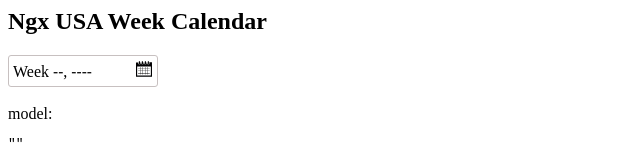
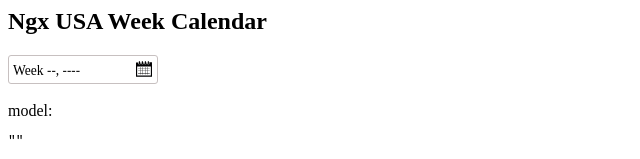
Before and after one commit to huymach91/ngx-usa-week-calendar, an Angular app: page / in a window 1280 px wide. Shown: the top 159 px of the page, without its empty margins (0-640 px from the left). Built offline with nearby package versions, Linux system fonts and the light colour scheme.

Commit message:
2 files modified

```diff
--- a/src/app/usa-week-calendar/usa-week-calendar.component.scss
+++ b/src/app/usa-week-calendar/usa-week-calendar.component.scss
@@ -3,10 +3,10 @@
   border: 1px solid rgb(199, 192, 192);
   padding: 4px;
   position: relative;
-  min-height: 19px;
+  min-height: 15px;
   border-radius: 3px;
   -webkit-border-radius: 3px;
-  font-size: 1rem;
+  font-size: 0.85em;
   display: flex;
   align-items: center;
   justify-content: start;
--- a/src/app/usa-week-calendar/usa-week-calendar.component.ts
+++ b/src/app/usa-week-calendar/usa-week-calendar.component.ts
@@ -127,7 +127,7 @@ export class USAWeekCalendarComponent implements OnInit, AfterViewInit {
     // case 1: arrow left, arrow right
     if (
       this.weekNumber.contains(selection.anchorNode) &&
-      key === 'ArrowRight'
+      (key === 'ArrowRight' || key === 'Tab')
     ) {
       setTimeout(() => this.onClickYear());
     }
@@ -140,7 +140,10 @@ export class USAWeekCalendarComponent implements OnInit, AfterViewInit {
       this.weekNumber.contains(selection.anchorNode) &&
       (key === 'Backspace' || key === 'Delete')
     ) {
+      // reset
       this.display.weekNumber = '--';
+      this.weekNumberReplaceIndex = 1;
+      // node selection
       this.selectWeekNumberNode();
     }
 
@@ -148,7 +151,10 @@ export class USAWeekCalendarComponent implements OnInit, AfterViewInit {
       this.year.contains(selection.anchorNode) &&
       (key === 'Backspace' || key === 'Delete')
     ) {
+      // reset
       this.display.year = '----';
+      this.yearReplaceIndex = 3;
+      // node selection
       this.selectYearNode();
     }
 
```
